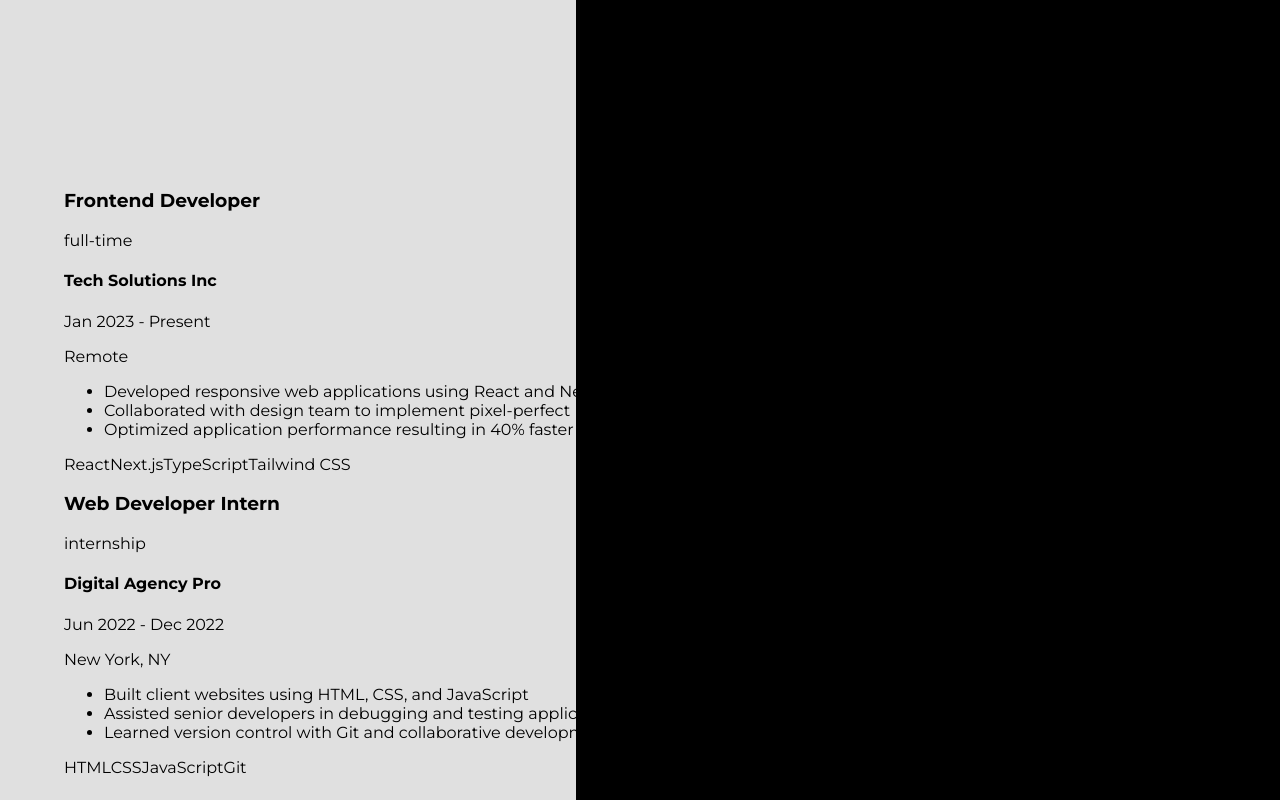
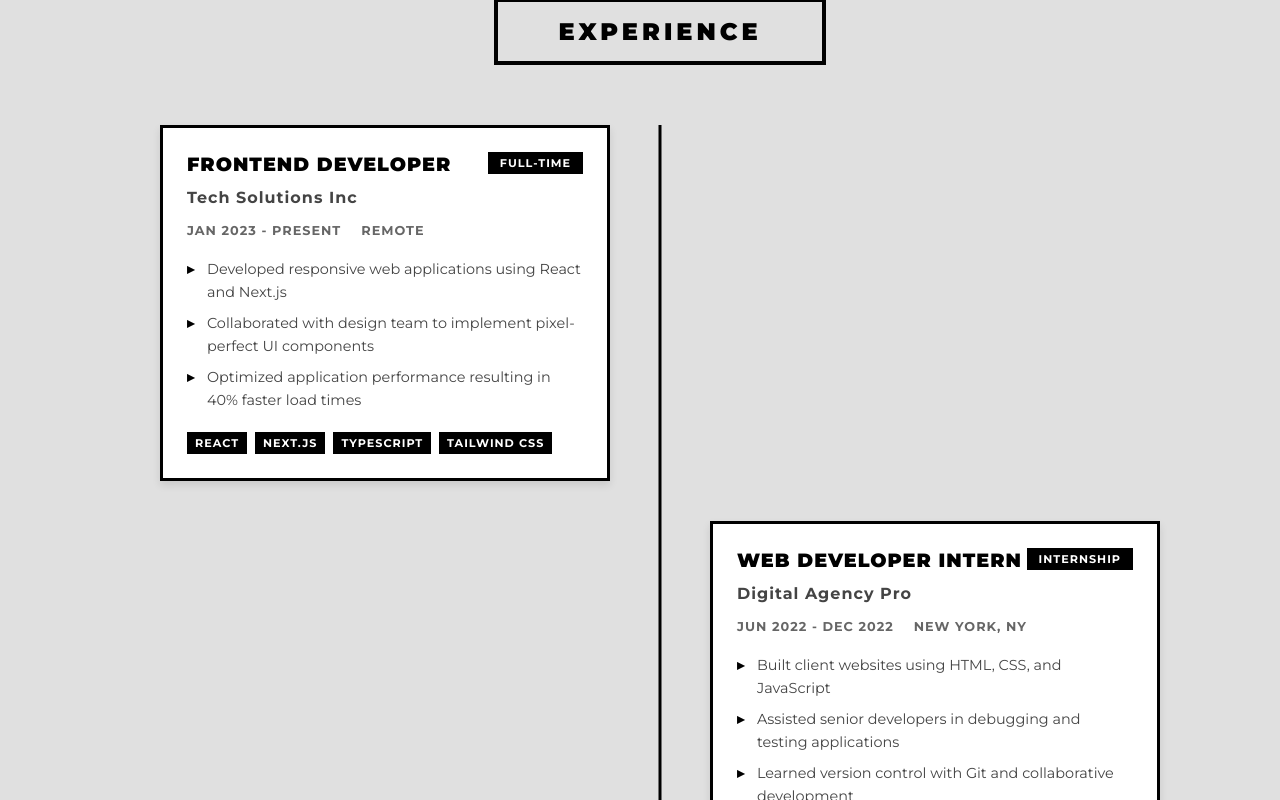
Before and after one commit to Bah-ios/Bahran-s-Portfolio, a Next.js app in the folder my_portfolio/: page / in a window 1280 px wide. Shown: the part 2940-3740 px from the top of the page. Built offline with nearby package versions, Linux system fonts and the light colour scheme; no server answers.

Commit message:
styled timelined exprience section

```diff
--- a/my_portfolio/components/experience/experience.module.css
+++ b/my_portfolio/components/experience/experience.module.css
@@ -1,24 +1,228 @@
-/* Main container  */
+/* --- CONTAINER --- */
 .container {
-  padding: 80px 64px;
-  max-width: 1200px;
-  margin: 0 auto;
+    min-height: 100vh;
+    width: 100%;
+    background-color: #e0e0e0;
+    display: flex;
+    flex-direction: column;
+    align-items: center;
+    padding: 60px 20px;
+    font-family: 'Montserrat', sans-serif;
+    color: #000;
+    position: relative;
+    z-index: 10;
 }
 
-/* Title box */
+/* --- HEADER BOX --- */
 .titleBox {
-  text-align: center;
-  margin-bottom: 60px;
-  padding: 20px;
-  border: 2px solid #000;
-  display: inline-block;
-  margin-left: 50%;
-  transform: translateX(-50%);
+    border: 4px solid black;
+    padding: 15px 60px;
+    margin-bottom: 60px;
+    background: transparent;
 }
 
 .titleBox h1 {
-  margin: 0;
-  font-size: 2.5rem;
-  font-weight: 900;
-  color: #000;
+    font-size: 1.5rem;
+    font-weight: 900;
+    letter-spacing: 4px;
+    margin: 0;
+    text-transform: uppercase;
 }
+
+/* --- TIMELINE CONTAINER --- */
+.timeline {
+    position: relative;
+    max-width: 1000px;
+    width: 100%;
+    margin: 0 auto;
+}
+
+/* Timeline vertical line */
+.timeline::before {
+    content: '';
+    position: absolute;
+    left: 50%;
+    top: 0;
+    bottom: 0;
+    width: 3px;
+    background: #000;
+    transform: translateX(-50%);
+}
+
+/* --- TIMELINE ITEMS --- */
+.timelineItem {
+    position: relative;
+    margin-bottom: 40px;
+    width: 45%;
+}
+
+/* Alternate left and right positioning */
+.timelineItem:nth-child(odd) {
+    left: 0;
+}
+
+.timelineItem:nth-child(even) {
+    left: 55%;
+}
+
+/* --- EXPERIENCE CARDS --- */
+.experienceCard {
+    background: white;
+    border: 3px solid #000;
+    padding: 24px;
+    box-shadow: 0 4px 8px rgba(0, 0, 0, 0.1);
+    transition: transform 0.3s ease, box-shadow 0.3s ease;
+    position: relative;
+}
+
+.experienceCard:hover {
+    transform: translateY(-5px);
+    box-shadow: 0 8px 16px rgba(0, 0, 0, 0.15);
+}
+
+/* --- CARD HEADER --- */
+.cardHeader {
+    display: flex;
+    justify-content: space-between;
+    align-items: flex-start;
+    margin-bottom: 12px;
+}
+
+.cardHeader h3 {
+    margin: 0;
+    font-size: 1.2rem;
+    font-weight: 900;
+    color: #000;
+    text-transform: uppercase;
+    letter-spacing: 1px;
+}
+
+.jobType {
+    background: #000;
+    color: white;
+    padding: 4px 12px;
+    font-size: 0.7rem;
+    font-weight: 700;
+    text-transform: uppercase;
+    letter-spacing: 1px;
+}
+
+/* --- COMPANY NAME --- */
+.experienceCard h4 {
+    margin: 0 0 16px 0;
+    font-size: 1rem;
+    font-weight: 700;
+    color: #444;
+    letter-spacing: 1px;
+}
+
+/* --- META INFO --- */
+.cardMeta {
+    display: flex;
+    gap: 20px;
+    margin-bottom: 20px;
+    font-size: 0.8rem;
+    color: #666;
+    font-weight: 600;
+    text-transform: uppercase;
+    letter-spacing: 1px;
+}
+
+.duration, .location {
+    margin: 0;
+}
+
+/* --- DESCRIPTION LIST --- */
+.description {
+    margin: 20px 0;
+    padding-left: 0;
+    list-style: none;
+}
+
+.description li {
+    margin-bottom: 8px;
+    line-height: 1.6;
+    color: #444;
+    font-size: 0.9rem;
+    position: relative;
+    padding-left: 20px;
+}
+
+.description li::before {
+    content: '▸';
+    position: absolute;
+    left: 0;
+    color: #000;
+    font-weight: 900;
+}
+
+/* --- TECHNOLOGY TAGS --- */
+.technologies {
+    display: flex;
+    flex-wrap: wrap;
+    gap: 8px;
+    margin-top: 20px;
+}
+
+.techTag {
+    background: #000;
+    color: white;
+    padding: 4px 8px;
+    font-size: 0.7rem;
+    font-weight: 700;
+    text-transform: uppercase;
+    letter-spacing: 1px;
+}
+
+/* mobile responsive * /
+/* --- MOBILE RESPONSIVENESS --- */
+@media (max-width: 768px) {
+    .container {
+        padding: 40px 15px;
+    }
+
+    .titleBox {
+        padding: 12px 40px;
+        margin-bottom: 40px;
+    }
+
+    .titleBox h1 {
+        font-size: 1.2rem;
+        letter-spacing: 2px;
+    }
+
+    /* Mobile Timeline - Stack vertically */
+    .timeline::before {
+        left: 20px;
+        width: 2px;
+    }
+
+    .timelineItem {
+        width: 100%;
+        left: 0 !important;
+        padding-left: 40px;
+        margin-bottom: 30px;
+    }
+
+    .experienceCard {
+        padding: 20px;
+    }
+
+    .cardHeader h3 {
+        font-size: 1rem;
+    }
+
+    .cardMeta {
+        flex-direction: column;
+        gap: 8px;
+    }
+
+    .technologies {
+        gap: 6px;
+    }
+
+    .techTag {
+        font-size: 0.65rem;
+        padding: 3px 6px;
+    }
+}
--- a/my_portfolio/components/experience/page.tsx
+++ b/my_portfolio/components/experience/page.tsx
@@ -1,9 +1,8 @@
 'use client';
 
-import { invisibleValues, motion } from "framer-motion";
+import { motion } from "framer-motion";
 import { useInView } from "react-intersection-observer";
 import styles from "./experience.module.css";
-import { FaBriefcase, FaCalendarAlt, FaMapMarkerAlt } from "react-icons/fa";
 
 // 📚 LEARNING POINT: TypeScript Interface
 // This defines the structure of each experience object
@@ -66,7 +65,6 @@ export default function Experience() {
       <main className={styles.container}>
 
         {/* Animated Header */}
-        {/* This follows the same pattern as your other sections */}
         <motion.div
           className={styles.titleBox}
           initial={{ opacity: 0.8, scale: 0.8 }}
```
